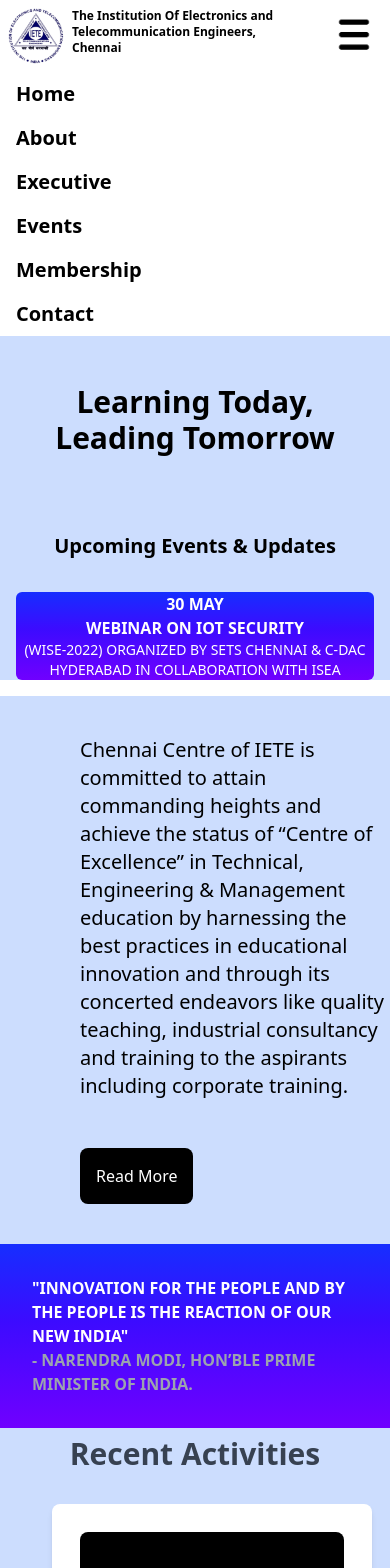
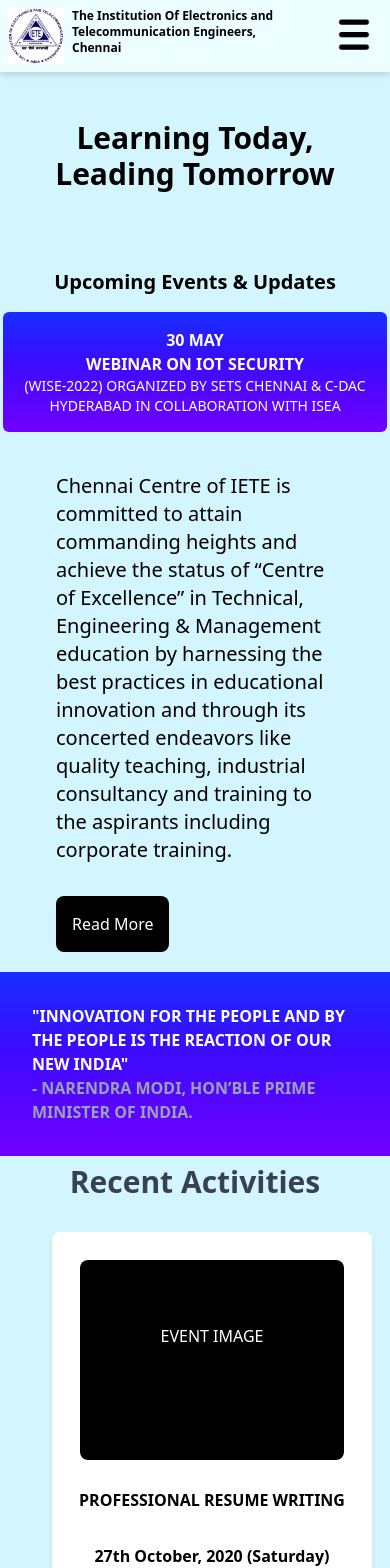
Before and after one commit to sajayprakash/IETE-Project, a React (Vite) app: page / in a window 390 px wide. Shown: the top 1568 px of the page. Built offline with nearby package versions, Linux system fonts and the light colour scheme.

Commit message:
modi entry n responsiveness

```diff
--- a/src/components/Intro.jsx
+++ b/src/components/Intro.jsx
@@ -1,3 +1,5 @@
+import modi from "../assets/modi.png"
+
 export default function Intro() {
   return (
     <>
@@ -10,7 +12,7 @@
           <h2 className="md:text-3xl sm:pb-9 md:pb-9 text-xl text-center pb-4 font-bold">
             Upcoming Events &amp; Updates
           </h2>
-          <div className="bg-purple-gradient rounded-md sm:p-8 sm:flex sm:flex-col sm:m-auto md:max-w-md md:flex md:p-6 max-w-sm m-4 text-white">
+          <div className="bg-purple-gradient rounded-md p-4 sm:p-8 sm:flex sm:flex-col m-auto sm:m-auto md:max-w-md md:flex md:p-6 max-w-sm m-4 text-white">
             <p className="md:text-2xl font-bold text-center">30 MAY</p>
             <div className="md:pl-6 md:text-xl text-center">
               <p className="font-bold ">WEBINAR ON IOT SECURITY</p>
@@ -23,7 +25,7 @@
         </div>
       </div>
       <div className="bg-lightcolor">
-        <h2 className="sm:text-sm sm:mr-10 pt-10 text-xl pb-8 pl-20 bg-lightcolor">  {/*md:max-w-7xl */}
+        <h2 className="sm:text-m sm:m-auto pt-10 text-xl pb-8 p-14 bg-lightcolor">  {/*md:max-w-7xl */}
           Chennai Centre of IETE is committed to attain commanding heights and
           achieve the status of “Centre of Excellence” in Technical, Engineering
           & Management education by harnessing the best practices in educational
@@ -32,7 +34,7 @@
           corporate training.
         </h2>
         <button
-          className="sm:mt-0 sm:p-3 rounded-lg mb-10 text-white mt-4 ml-20 p-1 md:px-8 p-4 bg-black"
+          className="sm:mt-0 sm:p-3 rounded-lg mb-5 text-white ml-14 p-1 md:px-8 p-4 bg-black"
           onClick={() => {
             location.href = "/about";
           }}
@@ -40,16 +42,17 @@
           Read More
         </button>
       </div>
-      <div className="bg-purple-gradient text-white font-bold md:p-16 p-8">
-        <h1 className="md:text-4xl md:max-w-5xl">
+      <div className="bg-purple-gradient text-white font-bold  flex justify-between">
+        <div>
+          <h1 className="md:text-4xl p-8 md:p-16  md:max-w-5xl">
             "INNOVATION FOR THE PEOPLE AND BY THE PEOPLE IS THE REACTION OF OUR
             NEW INDIA"
             <p className="md:text-sm text-gray-400">
               - NARENDRA MODI, HON’BLE PRIME MINISTER OF INDIA.
             </p>
           </h1>
-
-
+        </div>
+        <img className="md:w-60 hidden md:h-60 w-14 h-14 md:block" src={modi}></img>
       </div>
     </>
   );
--- a/src/components/Navbar.jsx
+++ b/src/components/Navbar.jsx
@@ -2,12 +2,12 @@
 import { useState } from "react";
 import menu from "../assets/menu.png"
 export default function Navbar() {
-  const [isToggled, setIsToggled] = useState(true);
+  const [isToggled, setIsToggled] = useState(false);
   const handleToggleClick = () => {
     setIsToggled(!isToggled);
   };
   return (
-    <nav className="w-full flex  items-center font-bold">
+    <nav className="w-full flex bg-cyan-50 drop-shadow-md items-center font-bold">
       <div className="flex w-full flex-col  justify-between md:items-center items-start sm:items-start md:flex-row sm:flex-col">
         <div className="flex w-full justify-between">
           <div className="flex">
@@ -28,32 +28,32 @@
           </div>
         </div>
         <ul className="flex items-start flex-col text-xl md:gap-8 md:flex-row  sm:flex-col sm:items-start" >
-          <div className={`${isToggled ? 'block' : 'hidden'}`}>
+          <div className={`${isToggled ? 'block md:block' : 'hidden md:block'}`}>
             <li className="pl-4 list-none  my-2 sm:my-2">
               <a className="hover:text-blue-700 hover:transition-colors hover:duration-200" href="/">Home</a>
             </li>
           </div>
-          <div className={`${isToggled ? 'block' : 'hidden'}`}>
+          <div className={`${isToggled ? 'block md:block' : 'hidden md:block'}`}>
             <li className="pl-4 list-none my-2 sm:my-2">
               <a class="hover:text-blue-700 hover:transition-colors hover:duration-200" href="/about">About</a>
             </li>
           </div>
-          <div className={`${isToggled ? 'block' : 'hidden'}`}>
+          <div className={`${isToggled ? 'block md:block' : 'hidden md:block'}`}>
             <li className="pl-4 list-none my-2 sm:my-2">
               <a class="hover:text-blue-700 hover:transition-colors hover:duration-200" href="/executive">Executive</a>
             </li>
           </div>
-          <div className={`${isToggled ? 'block' : 'hidden'}`}>
+          <div className={`${isToggled ? 'block md:block' : 'hidden md:block'}`}>
             <li className="pl-4 list-none my-2 sm:my-2">
               <a class="hover:text-blue-700 hover:transition-colors hover:duration-200" href="/events">Events</a>
             </li>
           </div>
-          <div className={`${isToggled ? 'block' : 'hidden'}`}>
+          <div className={`${isToggled ? 'block md:block' : 'hidden md:block'}`}>
             <li className="pl-4 list-none my-2 sm:my-2">
               <a class="hover:text-blue-700 hover:transition-colors hover:duration-200" href="/membership">Membership</a>
             </li>
           </div>
-          <div className={`${isToggled ? 'block' : 'hidden'}`}>
+          <div className={`${isToggled ? 'block md:block' : 'hidden md:block'}`}>
             <li className="pl-4 list-none my-2 sm:my-2 pr-8">
               <a class="hover:text-blue-700 hover:transition-colors hover:duration-200" href="/contact">Contact</a>
             </li>
--- a/src/index.css
+++ b/src/index.css
@@ -13,5 +13,5 @@
 }
 
 .bg-lightcolor{
-  background-color: #CCDDFE;
+  background-color: #D3F5FE;
 }
--- a/src/routes/Contact.jsx
+++ b/src/routes/Contact.jsx
@@ -4,6 +4,7 @@
   return (
     <>
       <Navbar />
+      <div className="bg-lightcolor">
       <div className="md:flex md:mx-10 mx-4 py-14 justify-between">
         <div className="pb-4">
           <h1 className="font-bold text-5xl">Contact us for more</h1>
@@ -46,6 +47,7 @@
           </p>
         </div>
       </div>
+      </div>
       <Footer />
     </>
   );
--- a/src/routes/Events.jsx
+++ b/src/routes/Events.jsx
@@ -6,7 +6,7 @@
       <Navbar />
       <div className="bg-lightcolor pt-4 pb-4">
         <div className="bg-lightcolor">
-        <div className="border-4 rounded-lg border-violet-500  m-16 text-center">
+          <div className="p-4 border-4 rounded-lg border-violet-500  m-16 text-center">
             <h2 className="font-bold text-2xl">
               Webinar on IoT Security(WISE-2022)
             </h2>
@@ -26,7 +26,7 @@
               participants after attending all the sessions.
             </p>
           </div>
-        <div className="border-4 rounded-lg border-violet-500  m-16 text-center">
+          <div className="p-4 border-4 rounded-lg border-violet-500  m-16 text-center">
             <h2 className="font-bold text-2xl">
               IETE CHENCON 2022 - Call for Papers{" "}
             </h2>
@@ -37,7 +37,7 @@
               Machine Learning for Human Empowerment"
             </p>
 
-          <div className="flex justify-center gap-4 text-white py-8">
+            <div className="p-4 flex justify-center gap-4 text-white py-8">
               <button className="bg-purple-gradient p-2 rounded-lg">
                 PDF Brochure
               </button>
@@ -48,10 +48,10 @@
                 ChenCon 2022
               </button>
             </div>
-          <div className="bg-black mx-64 py-44 rounded-lg ">
+            <div className="p-4 bg-black m-auto md:mx-64 py-44 rounded-lg ">
               <h1 className="text-white text-4xl">IMAGE</h1>
             </div>
-          <div className="py-4 mx-4 text-left">
+            <div className="p-4 py-4 mx-4 text-left">
               <h1 className="font-bold">Scope of the Conference</h1>
               <p className="py-8 font-semibold">
                 Recently, the use of AI/ML technology has been exponentially
--- a/src/routes/Membership.jsx
+++ b/src/routes/Membership.jsx
@@ -42,6 +42,7 @@
               <li>Associate Member(AM)</li>
             </ol>
           </div>
+          <div className="w-1"></div>
           <div className="text-center font-bold bg-gray-300 max-w-sm rounded-lg mb-4 hover:shadow-lg">
             <h1 className="md:text-2xl pt-4">Non Corporate Members</h1>
             <ol className="p-4 md:py-28 text-left md:text-xl list-decimal list-inside">
```
Also changed, not shown: src/assets/modi.png (added). Lines whose indentation alone changed are shown as unchanged.
